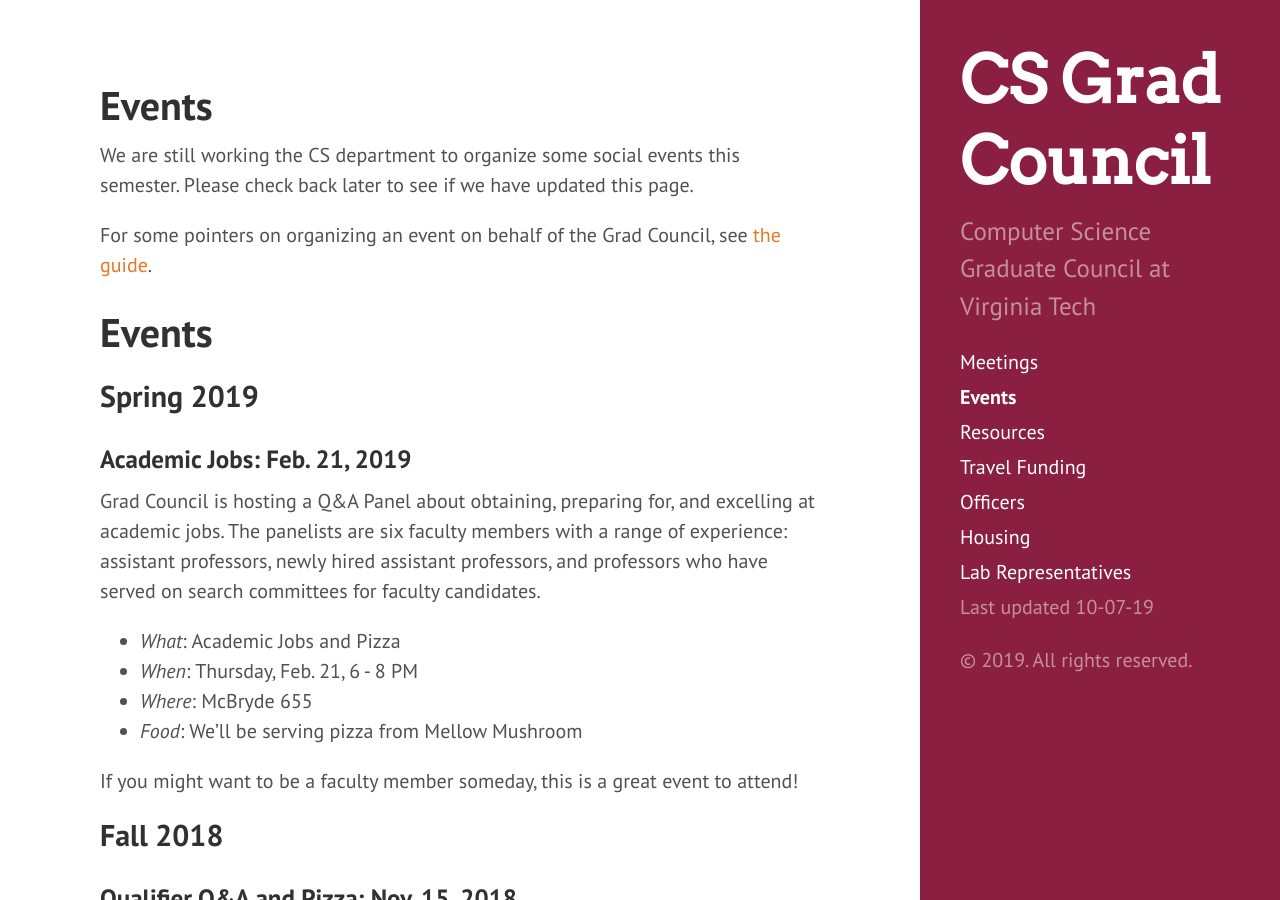
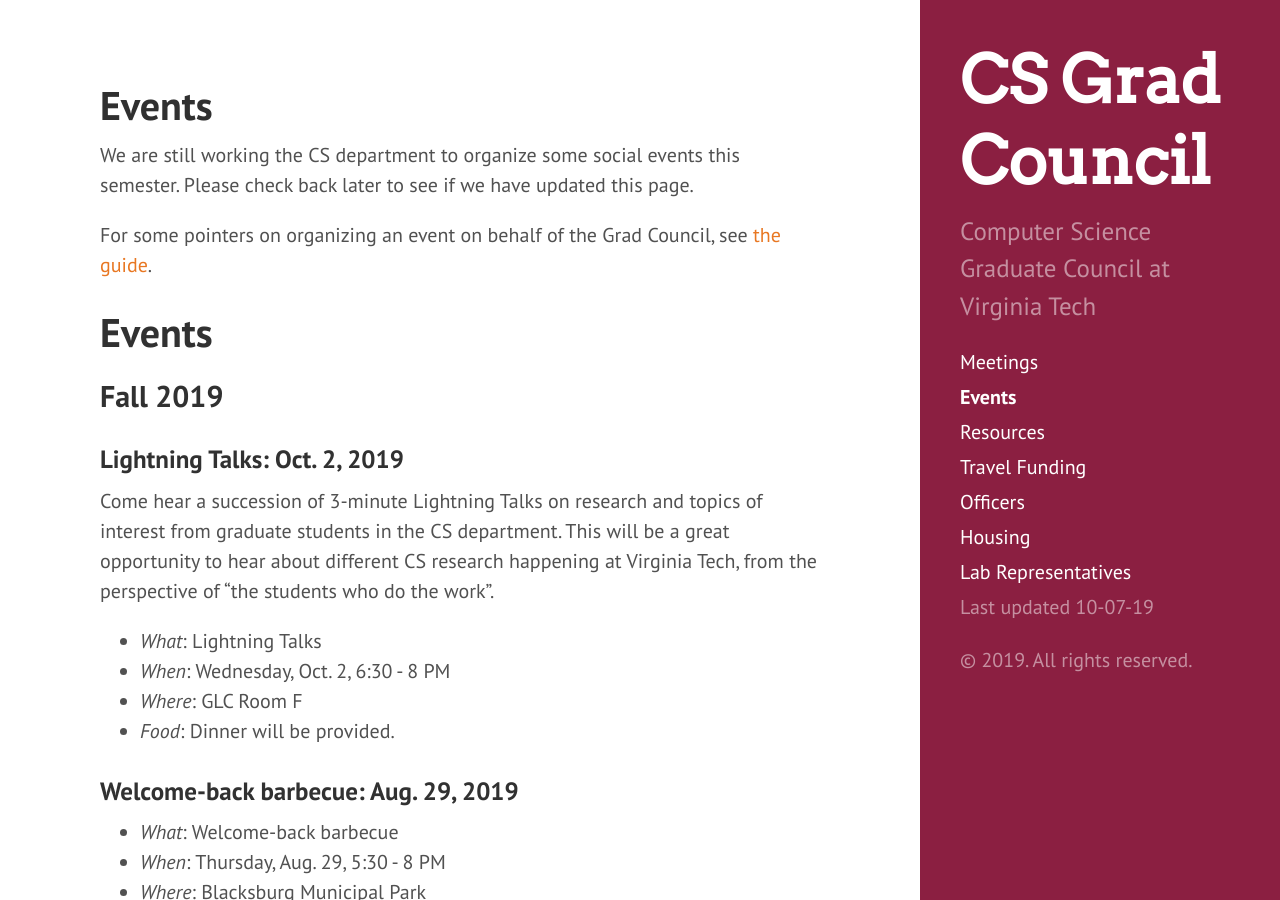
Before and after one commit to CSGraduateCouncil-VirginiaTech/csgc-website, a Jekyll site: the page built from csgc-jekyll-src/events.md, in a window 1280 px wide and 900 px high. Built offline with Jekyll 4.4.1, drawn with Linux system fonts in a browser that asks for light colours; some of the changed text lies outside the part shown.

Commit message:
add bbq and lightning talks to event list

```diff
--- a/csgc-jekyll-src/events.md
+++ b/csgc-jekyll-src/events.md
@@ -9,6 +9,25 @@
 For some pointers on organizing an event on behalf of the Grad Council, see [the guide](/events/organizing-an-event).
 
 # Events
+
+## Fall 2019
+
+### Lightning Talks: Oct. 2, 2019
+
+Come hear a succession of 3-minute Lightning Talks on research and topics of interest from graduate students in the CS department.
+This will be a great opportunity to hear about different CS research happening at Virginia Tech, from the perspective of "the students who do the work".
+
+- *What*: Lightning Talks
+- *When*: Wednesday, Oct. 2, 6:30 - 8 PM
+- *Where*: GLC Room F
+- *Food*: Dinner will be provided.
+
+### Welcome-back barbecue: Aug. 29, 2019
+
+- *What*: Welcome-back barbecue
+- *When*: Thursday, Aug. 29, 5:30 - 8 PM
+- *Where*: Blacksburg Municipal Park
+- *Food*: Mains provided. Bring a side or dessert if you like
 
 ## Spring 2019
 
```
